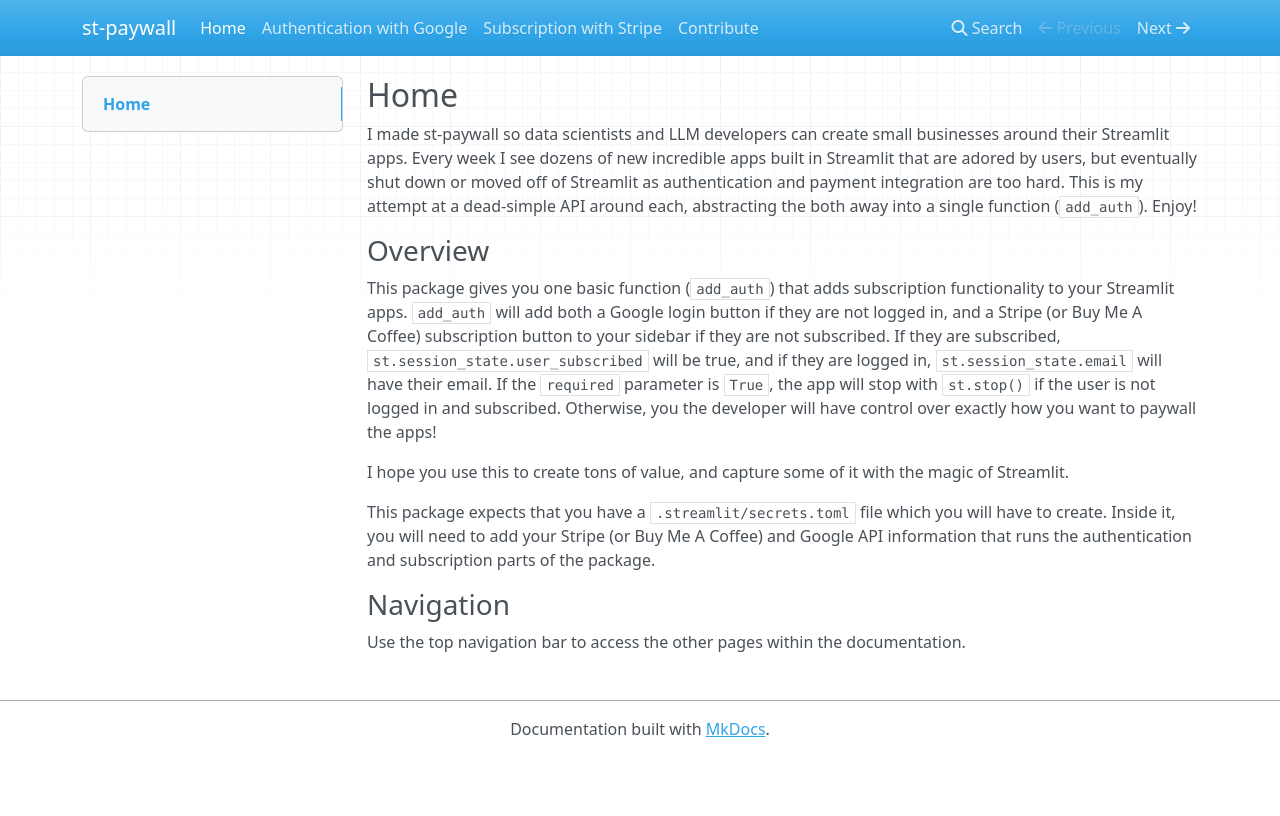
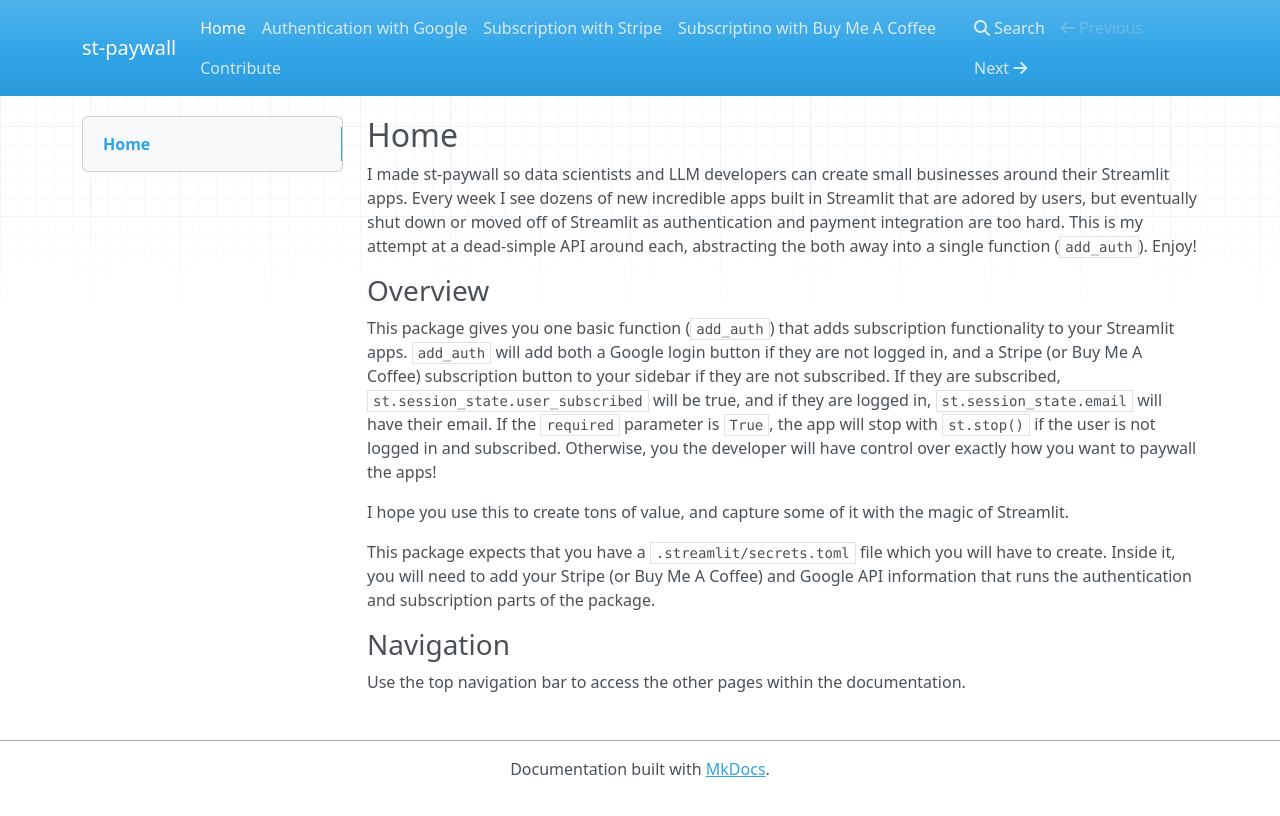
Before and after one commit to tylerjrichards/st-paywall, an MkDocs documentation site: the page built from docs/index.md, in a window 1280 px wide. Shown: the top 816 px of the page. Built offline with MkDocs 1.6.1, drawn with Linux system fonts in a browser that asks for light colours; nearby versions of some CDN libraries.

Commit message:
added mkdocs

```diff
--- a/mkdocs.yml
+++ b/mkdocs.yml
@@ -7,4 +7,5 @@ nav:
     - Home: index.md
     - "Authentication with Google": authentication-google.md
     - "Subscription with Stripe": subscription-stripe.md
+    - "Subscriptino with Buy Me A Coffee": subscription-buymeacoffee.md
     - "Contribute": contribute.md
```
